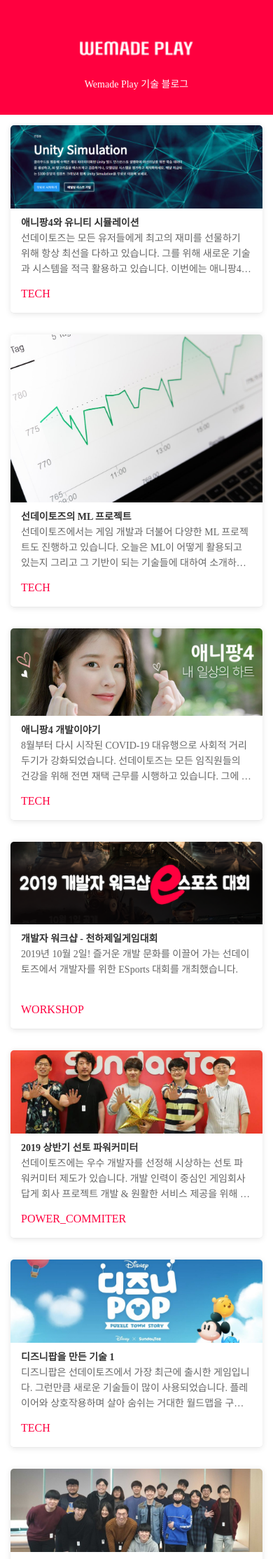
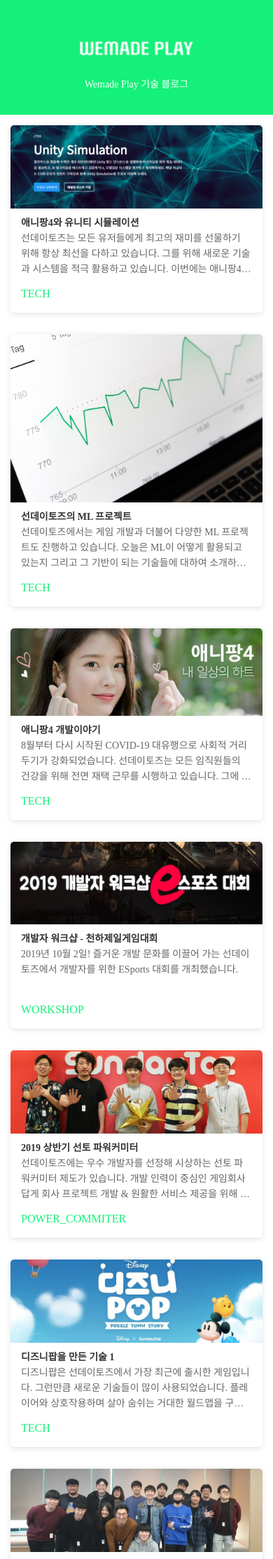
Before and after one commit to WemadePlay/wemadeplay.github.io, a Jekyll site: the page built from index.html, in a window 390 px wide. Shown: the top 2228 px of the page at 70% size. Built offline with Jekyll 4.4.1, drawn with Linux system fonts in a browser that asks for light colours; the list of posts is cut into pages by our own code.

Commit message:
상징 컬러 레드 계열에서 그린 계열로 변경.

```diff
--- a/assets/github-markdown.css
+++ b/assets/github-markdown.css
@@ -417,14 +417,14 @@
   padding: 0;
   margin: 24px 0;
   /* background-color: #e1e4e8; */
-  background-color: #FF003F;
+  background-color: #14F078;
   border: 0;
 }
 
 .markdown-body blockquote {
   padding: 0 1em;
   color: #6a737d;
-  border-left: 0.25em solid #FF003F;
+  border-left: 0.25em solid #14F078;
 }
 
 .markdown-body blockquote>:first-child {
--- a/assets/style.css
+++ b/assets/style.css
@@ -88,11 +88,11 @@
 .area_navi .list_cate .menu_profile { display:none }
 
 .area_list .tit_category {text-overflow: ellipsis;overflow: hidden;white-space: nowrap;z-index:21}
-.tit_category .link_category{font-size:20px; font-weight:bold;color:#FF003F}
+.tit_category .link_category{font-size:20px; font-weight:bold;color:#14F078}
 .tit_category .link_category:hover{text-decoration:none}
 .dimmed_layer{ position:fixed; top:0; bottom:0; left:0; right:0; display:none; z-index:30}
 .area_head .btn_menu{display:none}
-.area_list {padding:74px 10px 0 25px; color: #FF003F; margin-bottom: 15px; text-align:left;}
+.area_list {padding:74px 10px 0 25px; color: #14F078; margin-bottom: 15px; text-align:left;}
 .area_list .link_category { font-size: 30px; display: none;}
 /* 푸터 */
 .wrap_etc{padding-top:48px;padding-bottom:5px;border-top:1px solid #ebebeb}
@@ -147,7 +147,7 @@
 .area_paging .interword{float:left;padding:6px 12px 0}
 .area_paging .link_page {float:left}
 .area_paging .link_page span {display:block;padding:9px 14px 5px;color:#666}
-.area_paging .link_page span.selected{border-radius:3px;background-color:#FF003F;color:#fff;font-weight:bold;padding:8px 14px 6px;}
+.area_paging .link_page span.selected{border-radius:3px;background-color:#14F078;color:#fff;font-weight:bold;padding:8px 14px 6px;}
 
 /* Pagination */
 #pagination {
@@ -320,7 +320,7 @@
 .list_content .tit_post{display:block;font-weight:normal;font-size:28px;text-overflow: ellipsis;overflow: hidden;white-space: nowrap}
 .list_content .txt_post{display:-webkit-box;display:-ms-flexbox;display:box;overflow:hidden;max-height:80px;margin-top:1px;font-size:14px;line-height:22px;color:#666;vertical-align:top;word-break:break-all;-webkit-box-orient:vertical;-webkit-line-clamp:3; height: 68px; }
 .list_content .detail_info{margin-top:16px;font-size:12px;color:#666;}
-.list_content .detail_info .link_cate{font-size:16px;text-decoration:none;color:#FF003F}
+.list_content .detail_info .link_cate{font-size:16px;text-decoration:none;color:#14F078}
 
 /* 방명록 */
 .skin_visitor .area_reply .list_reply{display:block;margin-top:30px;border-top:1px solid #eee}
@@ -523,7 +523,7 @@
 
 /* layout */
 body {background:#fff; position:relative;}
-body:before {background-color: #FF003F;
+body:before {background-color: #14F078;
     content: '';
     display: block;
     height: 100%;
@@ -614,7 +614,7 @@
 .list_content .thumbnail_post a {}
 .list_content .thumbnail_post img {width: 100%; border-radius:5px 5px 0 0; display:block;}
 .list_content .link_post .tit_post {font-size: 20px; }
-.list_content .link_post:hover .tit_post {text-decoration: none; color:#FF003F;}
+.list_content .link_post:hover .tit_post {text-decoration: none; color:#14F078;}
 .list_content .detail_info {padding: 0px 15px 15px 15px; margin-top:0; font-size: 14px;}
 .list_content .link_post {padding:14px 15px 10px 15px;}
 
@@ -736,7 +736,7 @@
 	.area_related .list_related li {width: 49%;}
 	.area_related .list_related li:nth-child(2n){margin-right:0;}
 	body:before {width:0; height:0; background:#fff;}
-	#sidebar {background:#FF003F}
+	#sidebar {background:#14F078}
   #tt-body-category .cont_skin {margin-top:0;}
 	#tt-body-index .cont_skin {margin-top:0;}
 	#sidebar h1 {padding-top:40px; text-align:center;}
--- a/assets/style_add.css
+++ b/assets/style_add.css
@@ -174,7 +174,7 @@
 #post-content blockquote {
     margin: 28px 0;
     padding: 28px;
-    border-left: 3px solid #FF003F;
+    border-left: 3px solid #14F078;
 }
 
 #post-content blockquote > *:first-child {
```
